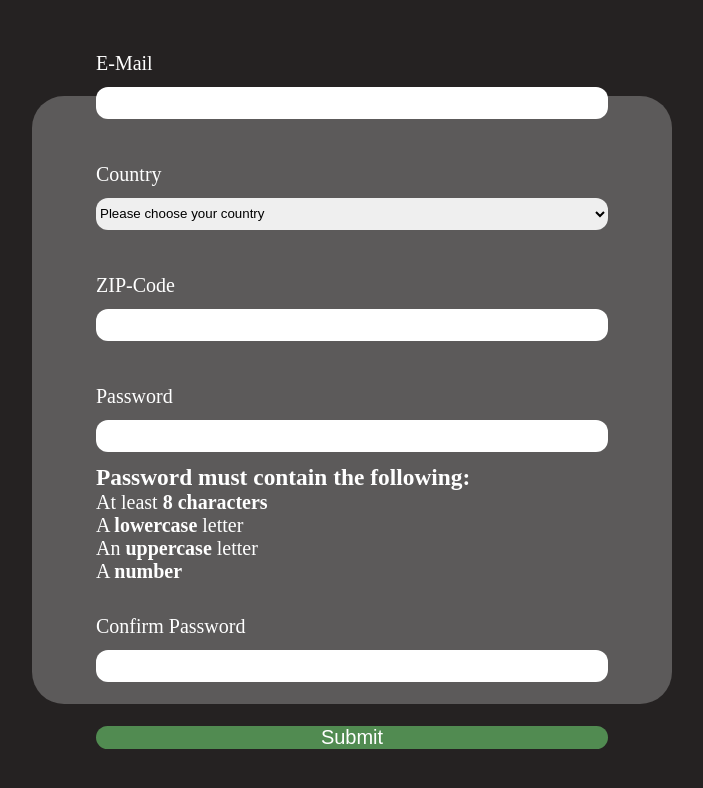
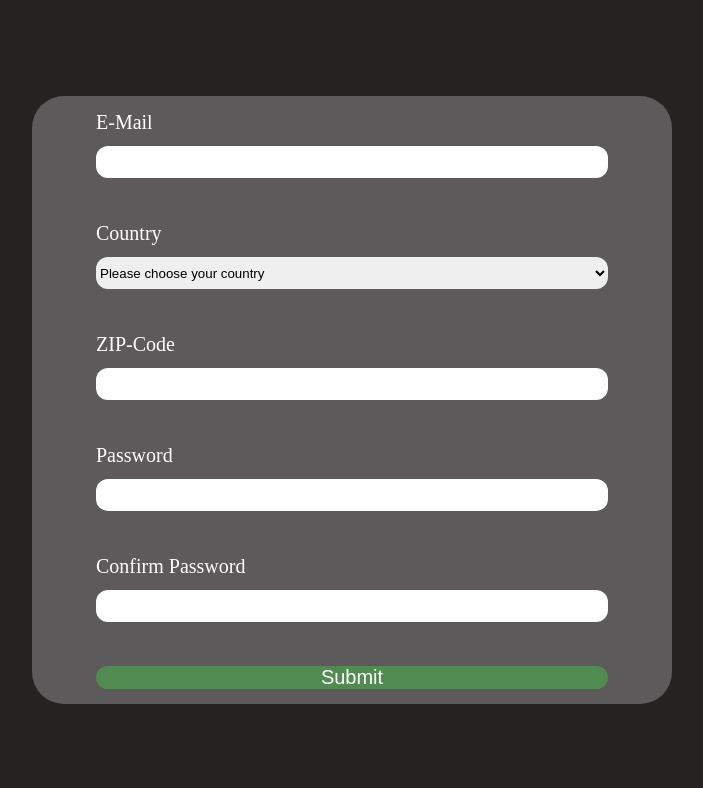
Before and after one commit to FukcThat/JS-Form-Validation, a plain HTML site: page index.html in a window 1280 px wide. Shown: the whole page, without its empty margins (288-991 px from the left). Drawn offline with Linux system fonts and the light colour scheme.

Commit message:
FIX: Fixed password input error set-up

```diff
--- a/index.html
+++ b/index.html
@@ -231,13 +231,13 @@
           required
         />
         <span id="input__password--error">
-          <h3>Password must contain the following:</h3>
+          <!-- <h3>Password must contain the following:</h3>
           <p id="length" class="invalid">At least <b>8 characters</b></p>
           <p id="lowercase-letter" class="invalid">A <b>lowercase</b> letter</p>
           <p id="uppercase-letter" class="invalid">
             An <b>uppercase</b> letter
           </p>
-          <p id="number" class="invalid">A <b>number</b></p>
+          <p id="number" class="invalid">A <b>number</b></p> -->
         </span>
       </label>
       <label for="password-confirm">
```
